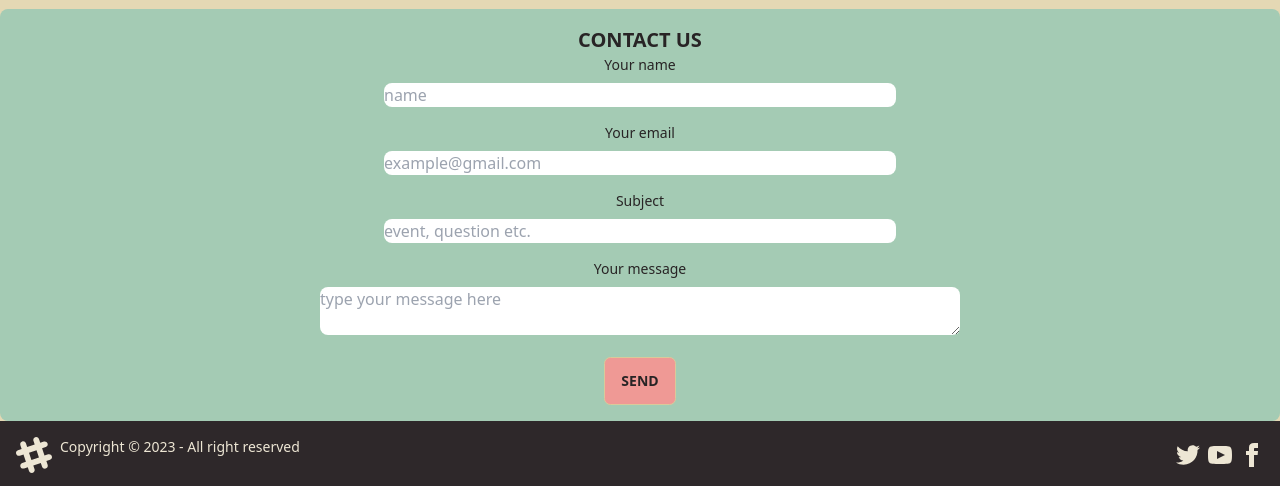
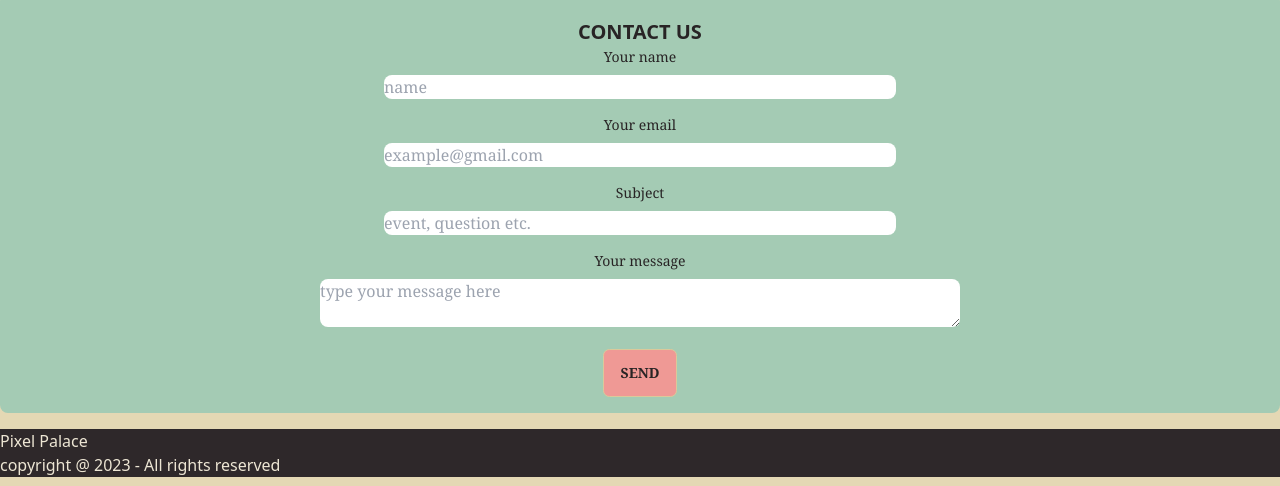
Before and after one commit to 444lyssa/pwp-alyssa-cave, a website: page src/index.html in a window 1280 px wide. Shown: the part 1185-1671 px from the top of the page. Drawn offline with nearby package versions, Linux system fonts and the light colour scheme.

Commit message:
added serif font to anything not all uppercase, messing with home button

```diff
--- a/src/index.html
+++ b/src/index.html
@@ -14,7 +14,7 @@
 <body>
 
 <!--NAVBAR-->
-<header class="bg-white w-full shadow-md">
+<header class="bg-base-100 w-full shadow-md">
   <div class="navbar bg-primary text-primary-content">
     <a href="#about" class="btn btn-ghost uppercase text-xl">About Us</a>
   </div>
@@ -26,12 +26,14 @@
   </div>
 </header>
 
+<!--LOGO-->
+
+
 <!--ABOUT US-->
-<main>
-  <section id="about" class="container mx-auto bg-primary border-4 border-primary rounded-lg py-4">
+  <section id="about" class="container mx-auto bg-primary border-4 border-primary rounded-lg mt-4">
     <h2 id="title1" class="uppercase">Our Purpose</h2>
     <div id="description1">
-          <p class="rounded-lg text-primary-content sm:textarea-lg">
+          <p class="rounded-lg text-primary-content sm:textarea-lg font-serif">
             Pixel Palace is your premier photo booth company, turning your events into unforgettable experiences, we provide Polaroid cameras, an enchanting selection of backdrops, and a whimsical assortment of props, all to capture both classic snapshots and dynamic boomerang photos. Plus, we ensure  you have digital copies of all your cherished memories, making every moment easily shareable and preserved at your special occasions.
             Whether it's a wedding, corporate gathering, birthday bash, or any event in between, you'll find Pixel Palace adding a touch of charm and fun to your special day. Our photo booth, equipped with Polaroid cameras, boomerang photo capabilities, and a wide range of props, is perfect for weddings, company parties, birthdays, and more. We're here to make your moments memorable, ensuring smiles and laughter are captured for years to come.
           </p>
@@ -58,8 +60,8 @@
 
 <!--CONTACT FORM-->
   <section id="contact" class="container mx-auto bg-secondary rounded-lg text-primary-content py-4">
-    <h2 id="title3" class="rounded-lg uppercase">Contact Us</h2>
-    <form action="#" class="content-center space-y-4">
+    <h2 id="title3" class="rounded-lg uppercase mt-2">Contact Us</h2>
+    <form action="#" class="content-center space-y-4 font-serif">
       <div>
           <label for="name" class="block mb-2 text-sm text-primary-content">Your name</label>
           <input class="rounded-lg" type="text" id="name" placeholder="name" required/>
@@ -82,18 +84,13 @@
     </form>
     </section>
 </main>
-
-<footer class="footer pt-4 items-center p-4 bg-neutral text-neutral-content">
-    <aside class="items-center grid-flow-col">
-        <svg width="36" height="36" viewBox="0 0 24 24" xmlns="http://www.w3.org/2000/svg" fill-rule="evenodd" clip-rule="evenodd" class="fill-current"><path d="M22.672 15.226l-2.432.811.841 2.515c.33 1.019-.209 2.127-1.23 2.456-1.15.325-2.148-.321-2.463-1.226l-.84-2.518-5.013 1.677.84 2.517c.391 1.203-.434 2.542-1.831 2.542-.88 0-1.601-.564-1.86-1.314l-.842-2.516-2.431.809c-1.135.328-2.145-.317-2.463-1.229-.329-1.018.211-2.127 1.231-2.456l2.432-.809-1.621-4.823-2.432.808c-1.355.384-2.558-.59-2.558-1.839 0-.817.509-1.582 1.327-1.846l2.433-.809-.842-2.515c-.33-1.02.211-2.129 1.232-2.458 1.02-.329 2.13.209 2.461 1.229l.842 2.515 5.011-1.677-.839-2.517c-.403-1.238.484-2.553 1.843-2.553.819 0 1.585.509 1.85 1.326l.841 2.517 2.431-.81c1.02-.33 2.131.211 2.461 1.229.332 1.018-.21 2.126-1.23 2.456l-2.433.809 1.622 4.823 2.433-.809c1.242-.401 2.557.484 2.557 1.838 0 .819-.51 1.583-1.328 1.847m-8.992-6.428l-5.01 1.675 1.619 4.828 5.011-1.674-1.62-4.829z"></path></svg>
-        <p>Copyright © 2023 - All right reserved</p>
-    </aside>
-    <nav class="grid-flow-col gap-4 md:place-self-center md:justify-self-end">
-        <a><svg xmlns="http://www.w3.org/2000/svg" width="24" height="24" viewBox="0 0 24 24" class="fill-current"><path d="M24 4.557c-.883.392-1.832.656-2.828.775 1.017-.609 1.798-1.574 2.165-2.724-.951.564-2.005.974-3.127 1.195-.897-.957-2.178-1.555-3.594-1.555-3.179 0-5.515 2.966-4.797 6.045-4.091-.205-7.719-2.165-10.148-5.144-1.29 2.213-.669 5.108 1.523 6.574-.806-.026-1.566-.247-2.229-.616-.054 2.281 1.581 4.415 3.949 4.89-.693.188-1.452.232-2.224.084.626 1.956 2.444 3.379 4.6 3.419-2.07 1.623-4.678 2.348-7.29 2.04 2.179 1.397 4.768 2.212 7.548 2.212 9.142 0 14.307-7.721 13.995-14.646.962-.695 1.797-1.562 2.457-2.549z"></path></svg>
-        </a>
-        <a><svg xmlns="http://www.w3.org/2000/svg" width="24" height="24" viewBox="0 0 24 24" class="fill-current"><path d="M19.615 3.184c-3.604-.246-11.631-.245-15.23 0-3.897.266-4.356 2.62-4.385 8.816.029 6.185.484 8.549 4.385 8.816 3.6.245 11.626.246 15.23 0 3.897-.266 4.356-2.62 4.385-8.816-.029-6.185-.484-8.549-4.385-8.816zm-10.615 12.816v-8l8 3.993-8 4.007z"></path></svg></a>
-        <a><svg xmlns="http://www.w3.org/2000/svg" width="24" height="24" viewBox="0 0 24 24" class="fill-current"><path d="M9 8h-3v4h3v12h5v-12h3.642l.358-4h-4v-1.667c0-.955.192-1.333 1.115-1.333h2.885v-5h-3.808c-3.596 0-5.192 1.583-5.192 4.615v3.385z"></path></svg></a>
-    </nav>
+<footer class="bg-neutral text-neutral-content mt-4">
+    <p>
+        Pixel Palace
+    </p>
+    <p>
+        copyright @ 2023 - All rights reserved
+    </p>
 </footer>
 </body>
 </html>
--- a/src/input.css
+++ b/src/input.css
@@ -1,11 +1,6 @@
 @tailwind base;
 @tailwind components;
 @tailwind utilities;
-
-/*nav bar*/
-#navbar {
-    z-index: 1;
-}
 
 /*about us*/
 #about {
--- a/src/tailwind.config.js
+++ b/src/tailwind.config.js
@@ -1,5 +1,5 @@
 module.exports = {
     plugins: {
         tailwindcss: {config: './tailwindcss-config.js'},
-    },
+    }
 }
```
